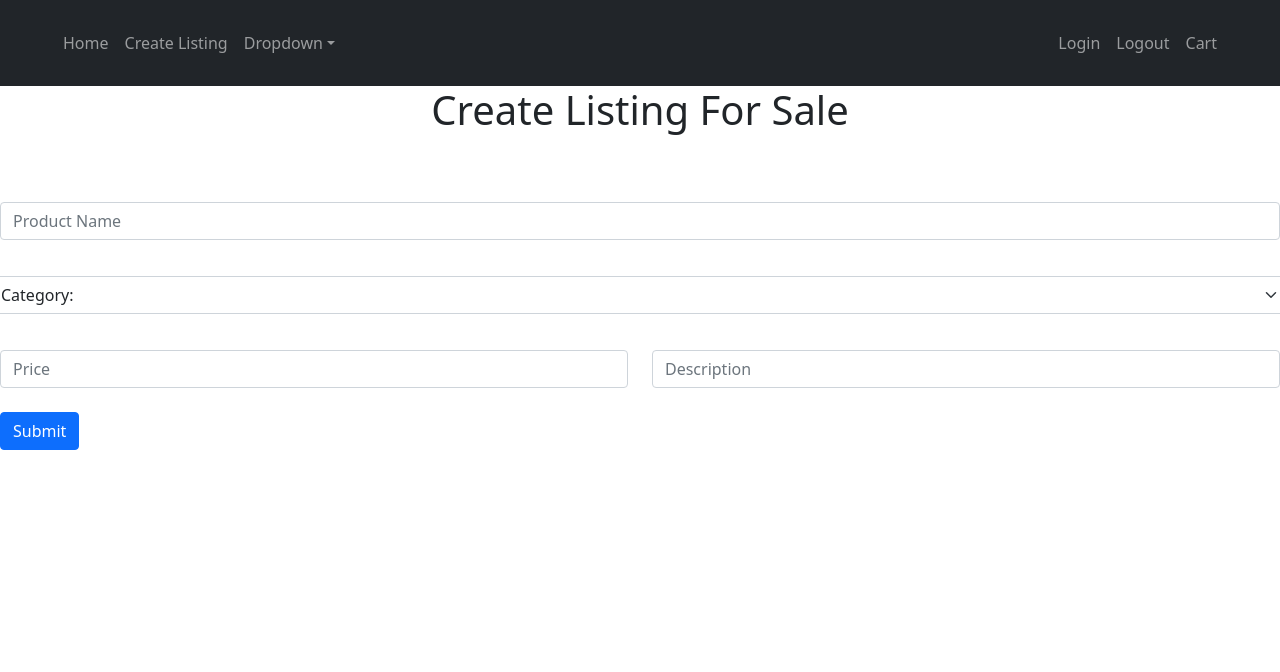
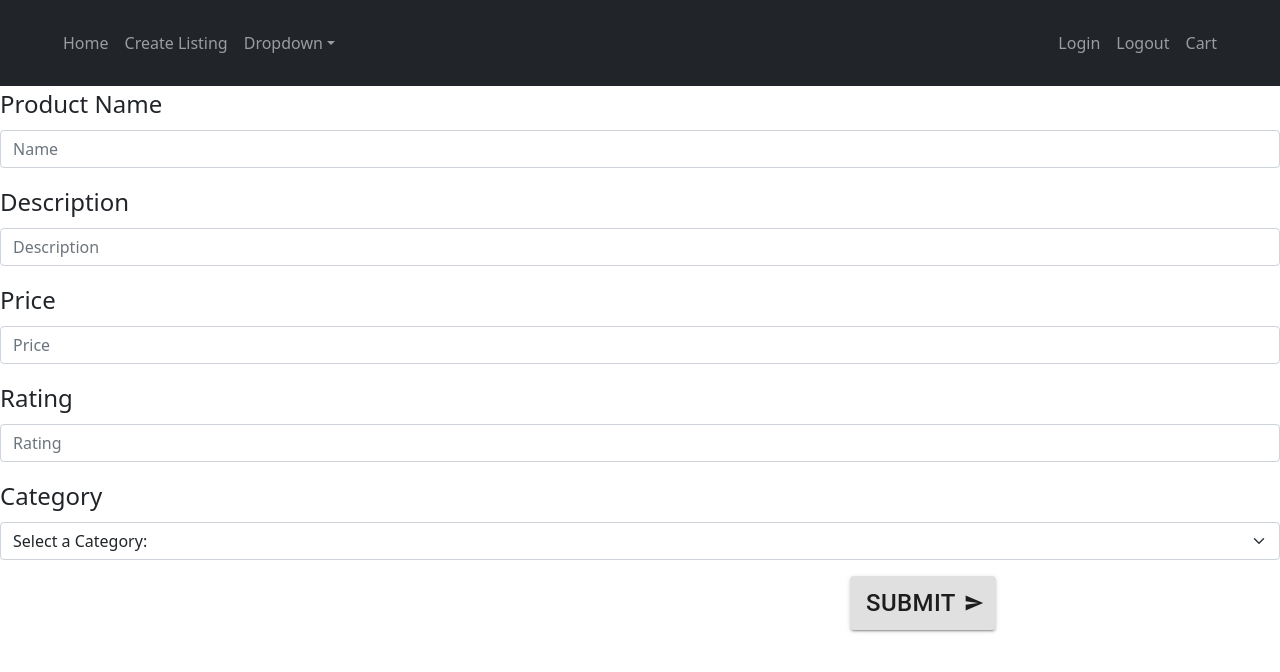
Before and after one commit to JacobBerkey/E-Commerce_React, a React (Create React App) app: page /create in a window 1280 px wide. Shown: the top 672 px of the page. Built offline with nearby package versions, Linux system fonts and the light colour scheme.

Commit message:
Create Listing function Re-Modeled and Styled

```diff
--- a/src/App.js
+++ b/src/App.js
@@ -145,6 +145,12 @@ componentDidMount () {
     window.location = '/Register';
  }
 
+ createAProduct = async (product) => {
+  let response = await axios.post(`https://localhost:44394/api/product/`, product)
+  this.getAllProducts();
+  return response.status;
+}
+
   render () {
     var user = this.state.user;
     console.log("Entering Render On App.js")
@@ -164,7 +170,7 @@ componentDidMount () {
           <Route path="/Login" render ={props => <Login {...props} userSignIn={this.userSignIn} sendUserToSignUp={this.sendUserToSignUp}/>} />
           <Route path="/Register" render={props => <SignUp {...props} createNewUser={this.createNewUser} />} />
           <Route path="/shoppingcart" render={props => <ShoppingCart {...props} />} />
-          <Route path="/create" component={CreateListing} />
+          <Route path="/create" render={props => <CreateListing {...props} createAProduct={this.createAProduct} />} />
           <Route path="/Product" render={props => <SingleProduct {...props} product={this.state.selectedProd} addItemToCart={this.addItemToCart} prodReview={this.state.prodReview} addReview={this.addReview} />} />
           <Route path="/Home" exact render={props => <Home {...props} user={user} allProducts = {this.state.allProducts}
           goToSingleProd={this.goToSingleProd} searchForProduct={this.searchForProduct} getReviews={this.getReviews} getAllProducts={this.getAllProducts}/>} />
--- a/src/components/CreateListing/CreateListing.js
+++ b/src/components/CreateListing/CreateListing.js
@@ -1,52 +1,96 @@
-import React from 'react';
-import Form from 'react-bootstrap/Form'
-import Col from 'react-bootstrap/Col'
-import Row from 'react-bootstrap/Row'
-import { Button } from 'react-bootstrap';
+import React, { Component } from "react";
+import axios from "axios";
+import {Form} from "react-bootstrap"
+import {Button, Grid} from '@material-ui/core';
+import Stack from '@mui/material/Stack';
+import SendIcon from '@mui/icons-material/Send';
 
+class CreateListing extends Component {
+  constructor(props) {
+    super(props);
 
+    this.state = {
+        name : "",
+        category : "",
+        description : "",
+        price : "",
+        rating : ""
+        };
+    }
 
-function CreateListing() {
+    handleNameChange = (event) => {
+        this.setState({
+            name: event.target.value,
+        });
+    }
+    handleCategoryChange = (event) => {
+        this.setState({
+            category: event.target.value,
+        });
+    }
+    handleDescriptionChange = (event) => {
+        this.setState({
+            description: event.target.value,
+        });
+    }
+    handlePriceChange = (event) => {
+        this.setState({
+            price: event.target.value,
+        });
+    }
+    handleRatingChange = (event) => {
+        this.setState({
+            rating: event.target.value,
+        });
+    }
 
-    return (
-        <React.Fragment>
-            <h1>Create Listing For Sale</h1>
-            <br />
-                <Form>
-                    <Row>
-                    <Col>
-                    <br />
-                    <Form.Control placeholder="Product Name" />
-                    <br />
-                        </Col>
-                        <br />
-                        <br />
-                        <br />
-                            <Form.Select>
-                                <option>Category:</option>
-                                    <option value="1">Amp</option>
-                                    <option value="2">Drums</option>
-                                    <option value="3">Guitar</option>
-                                    <option value="3">Keyboard</option>
-                                    <option value="4">Live Sound</option>
-                            </Form.Select>
-                        <br />
-                        <Col>
-                        <br />
-                    <Form.Control placeholder="Price" />
-                    </Col>
-                    <br />
-                    <Col>
-                    <br />
-                    <Form.Control placeholder="Description" />
-                    </Col>
-                    <br />
-                    </Row>
-                    <br />
-                    <Button variant="primary">Submit</Button>
-                </Form>
-        </React.Fragment>
-    )
+    createSubmit = (event) => {
+        event.preventDefault();
+        const newProduct = {
+            name : this.state.name,
+            description : this.state.description,
+            price : parseInt(this.state.price),
+            rating : parseInt(this.state.rating),
+            category : this.state.category
+        }
+        console.log('Create Submit', this.props, newProduct)
+        this.props.createAProduct(newProduct);
+    };
+
+    render() {
+        return (
+                <form onSubmit={this.createSubmit}>
+                    <Form.Group className="mb-3" controlId="formGroupEmail">
+                        <Form.Label>Product Name</Form.Label>
+                        <Form.Control type="text" placeholder="Name" onChange={this.handleNameChange} value={this.state.name}/>
+                    </Form.Group>
+                    <Form.Group className="mb-3" controlId="formGroupDescription">
+                        <Form.Label>Description</Form.Label>
+                        <Form.Control type="text" placeholder="Description" onChange={this.handleDescriptionChange} value={this.state.description}/>
+                    </Form.Group>
+                    <Form.Group className="mb-3" controlId="formGroupPrice">
+                        <Form.Label>Price</Form.Label>
+                        <Form.Control type="number" placeholder="Price" onChange={this.handlePriceChange} value={this.state.price}/>
+                    </Form.Group>
+                    <Form.Group className="mb-3" controlId="formGroupRating">
+                        <Form.Label>Rating</Form.Label>
+                        <Form.Control type="number" placeholder="Rating" onChange={this.handleRatingChange} value={this.state.rating}/>
+                    </Form.Group>
+                    <Form.Group className="mb-3" controlId="formGroupCategory">
+                        <Form.Label>Category</Form.Label>
+                        <Form.Select aria-label="Floating label select example" onChange={this.handleCategoryChange} value={this.state.category}>
+                                                        <option>Select a Category:</option>
+                                                        <option value="Guitar">Guitar</option>
+                                                        <option value="Amp">Amp</option>
+                                                        <option value="Keyboard">Keyboard</option>
+                                                        <option value="Drums">Drums</option>
+                                                        <option value="Live Sound">Live Sound</option>
+                                                    </Form.Select>
+                    </Form.Group>
+                    <Grid style={{marginLeft: "850px"}}><Button type="submit" variant="contained" endIcon={<SendIcon />}>Submit</Button></Grid>
+                </form>
+    );
+    }
 }
 
 export default CreateListing;
```
